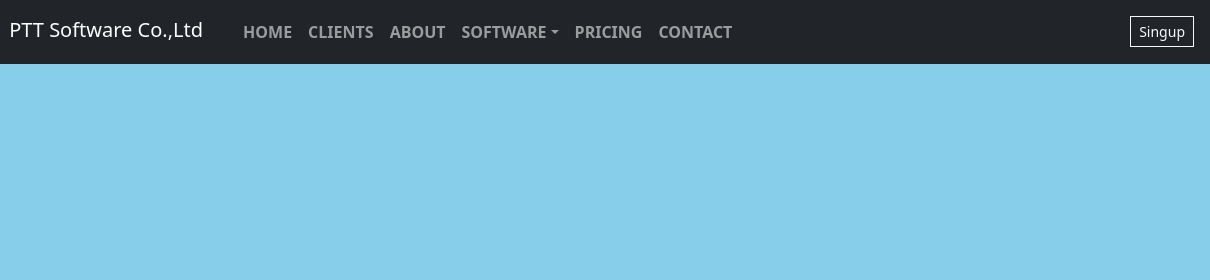
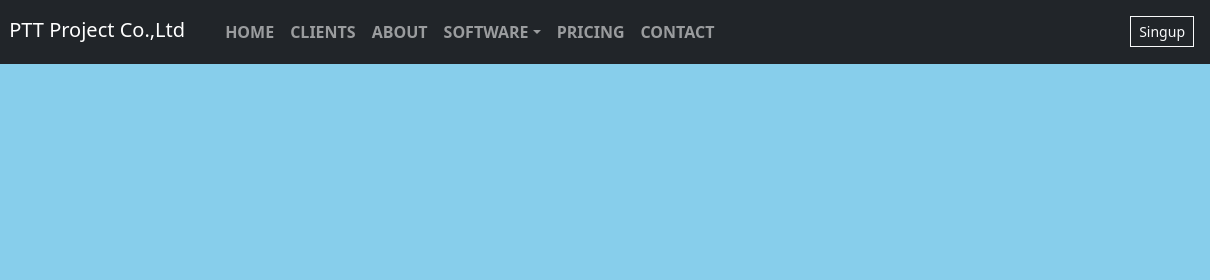
Before and after one commit to MyoKoKoAung159/pttsoftware, a plain HTML site: page index.html in a window 1280 px wide. Shown: the top 280 px of the page, 70-1280 px from the left. Drawn offline with nearby package versions, Linux system fonts and the light colour scheme.

Commit message:
title modified 12/march/2024

```diff
--- a/index.html
+++ b/index.html
@@ -4,7 +4,7 @@
 <head>
     <meta charset="UTF-8">
     <meta name="viewport" content="width=device-width, initial-scale=1.0">
-    <title>PTT Software Co.,Ltd</title>
+    <title>PTT Project Co.,Ltd</title>
     <!-- fav icon -->
     <link href="https://upload.wikimedia.org/wikipedia/commons/3/33/Vanamo_Logo.png" rel="icon" type="image/png"
         sizes="32x32">
@@ -59,7 +59,7 @@
             <a href="#" class="navbar-brand mx-3">
                 <img src="https://upload.wikimedia.org/wikipedia/commons/3/33/Vanamo_Logo.png" width="50"
                     alt="sitelogo">
-                <span class="ms-2">PTT Software Co.,Ltd</span>
+                <span class="ms-2">PTT Project Co.,Ltd</span>
             </a>
 
             <button type="button" class="navbar-toggler" data-bs-toggle="collapse" data-bs-target="#nav"><i
```
Also changed, not shown: git.html (+5 -0 lines).
